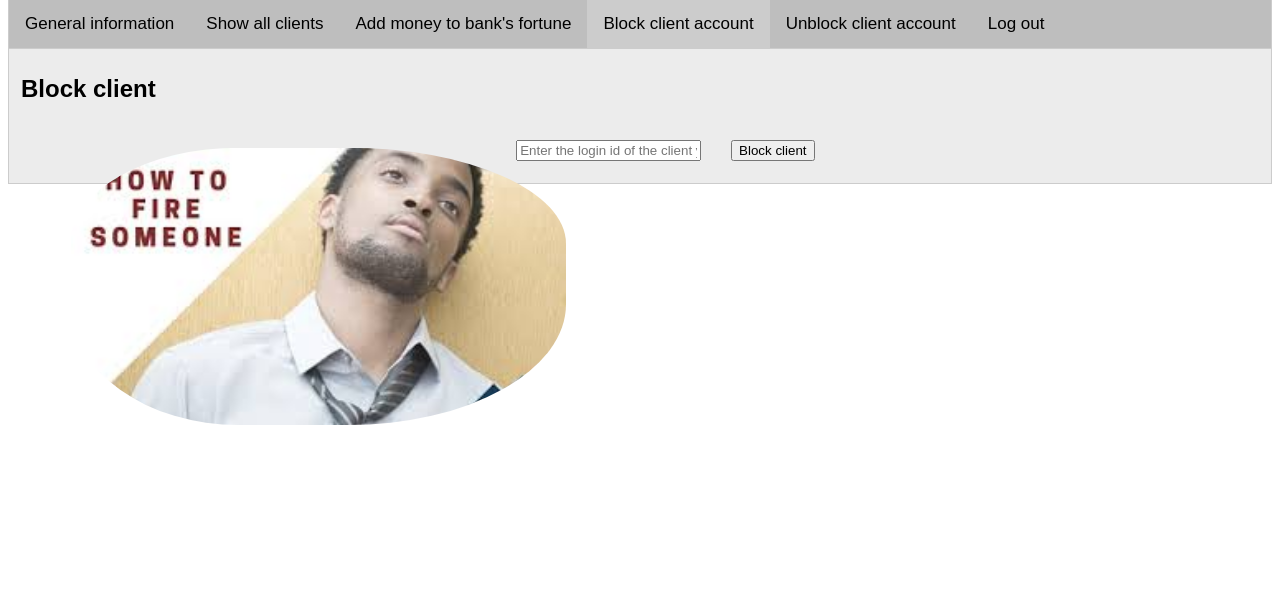
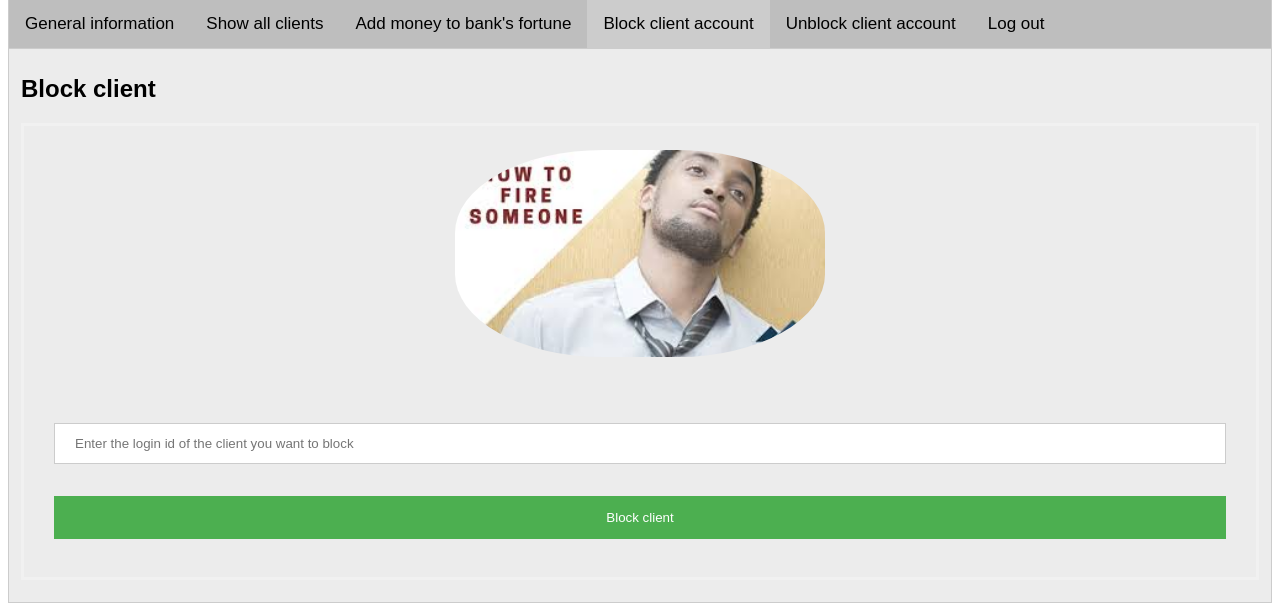
Before and after one commit to EduardToth/Bank_App, a Flask app: template templates/admin.html in a window 1280 px wide, after a click on "Block client account"; the page is wider, and only the part inside the window is pictured. Shown: the part 409-1020 px from the top of that part. Before the commit the page ends 834 px from the top of that part, so only its background shows below. Run offline with Flask 2, Linux system fonts and the light colour scheme; the template is opened without the code that fills it: most values are stand-ins (such as "Sample title", 1, 10 or a date in 2020).

Commit message:
Added stylesheet

```diff
--- /dev/null
+++ b/static/CSS/client&admin_style.css
@@ -0,0 +1,66 @@
+body {font-family: Arial, Helvetica, sans-serif;}
+form {border: 3px solid #f1f1f1;}
+
+input[type=text], input[type=password] {
+    width: 100%;
+    padding: 12px 20px;
+    margin: 8px 0;
+    display: inline-block;
+    border: 1px solid #ccc;
+    box-sizing: border-box;
+}
+
+.button_style {
+    background-color: #4CAF50;
+    color: white;
+    padding: 14px 20px;
+    margin: 8px 0;
+    border: none;
+    cursor: pointer;
+    width: 100%;
+}
+
+button:hover {
+    opacity: 0.8;
+}
+
+.cancelbtn {
+    width: auto;
+    padding: 10px 18px;
+    background-color: #f44336;
+}
+
+.imgcontainer {
+    text-align: center;
+    margin: 24px 0 12px 0;
+}
+
+img.avatar {
+    width: 30%;
+    border-radius: 40%;
+}
+
+.container {
+    padding: 30px;
+}
+
+span.psw {
+    float: right;
+    padding-top: 16px;
+}
+
+/* Change styles for span and cancel button on extra small screens */
+@media screen and (max-width: 300px) {
+    span.psw {
+        display: block;
+        float: none;
+    }
+    .cancelbtn {
+        width: 100%;
+    }
+}
+
+
+.hidden {
+    visibility: hidden;
+}
--- a/templates/admin.html
+++ b/templates/admin.html
@@ -2,9 +2,9 @@
 
 <head>
     <meta charset="UTF-8">
-    <title>ClientPage</title>
+    <title>AdminPage</title>
     <meta name="viewport" content="width=device-width, initial-scale=1">
-    <link rel="stylesheet" href="../static/CSS/Sign_in_style.css">
+    <link rel="stylesheet" href="../static/CSS/client&admin_style.css">
     <link rel="stylesheet" href="../static/CSS/pagina_principala.css">
     <script src="../static/JavaScript/slide_show.js"></script>
     <script src="../static/JavaScript/navbar_customizing.js"></script>
--- a/templates/client.html
+++ b/templates/client.html
@@ -4,7 +4,7 @@
     <meta name="viewport" content="width=device-width, initial-scale=1">
 
     <link rel="stylesheet" href="../static/CSS/pagina_principala.css">
-    <link rel="stylesheet" href="../static/CSS/Sign_in_style.css">
+    <link rel="stylesheet" href="../static/CSS/client&admin_style.css">
     <script src="../static/JavaScript/slide_show.js"></script>
     <script src="../static/JavaScript/utility_module.js"></script>
     <script src="../static/JavaScript/navbar_customizing.js"></script>
--- a/templates/home.html
+++ b/templates/home.html
@@ -5,7 +5,7 @@
     <meta name="viewport" content="width=device-width, initial-scale=1">
 
     <link rel="stylesheet" href="../static/CSS/pagina_principala.css">
-    <link rel="stylesheet" href="../static/CSS/Sign_in_style.css">
+    <link rel="stylesheet" href="../static/CSS/home_style.css">
     <link rel="stylesheet" href="https://stackpath.bootstrapcdn.com/bootstrap/4.4.1/css/bootstrap.min.css"
           integrity="sha384-Vkoo8x4CGsO3+Hhxv8T/Q5PaXtkKtu6ug5TOeNV6gBiFeWPGFN9MuhOf23Q9Ifjh" crossorigin="anonymous">
     <script src="../static/JavaScript/navbar_customizing.js"></script>
```
Also changed, not shown: main.py (+12 -12 lines), static/CSS/home_style.css (renamed from static/CSS/Sign_in_style.css).
